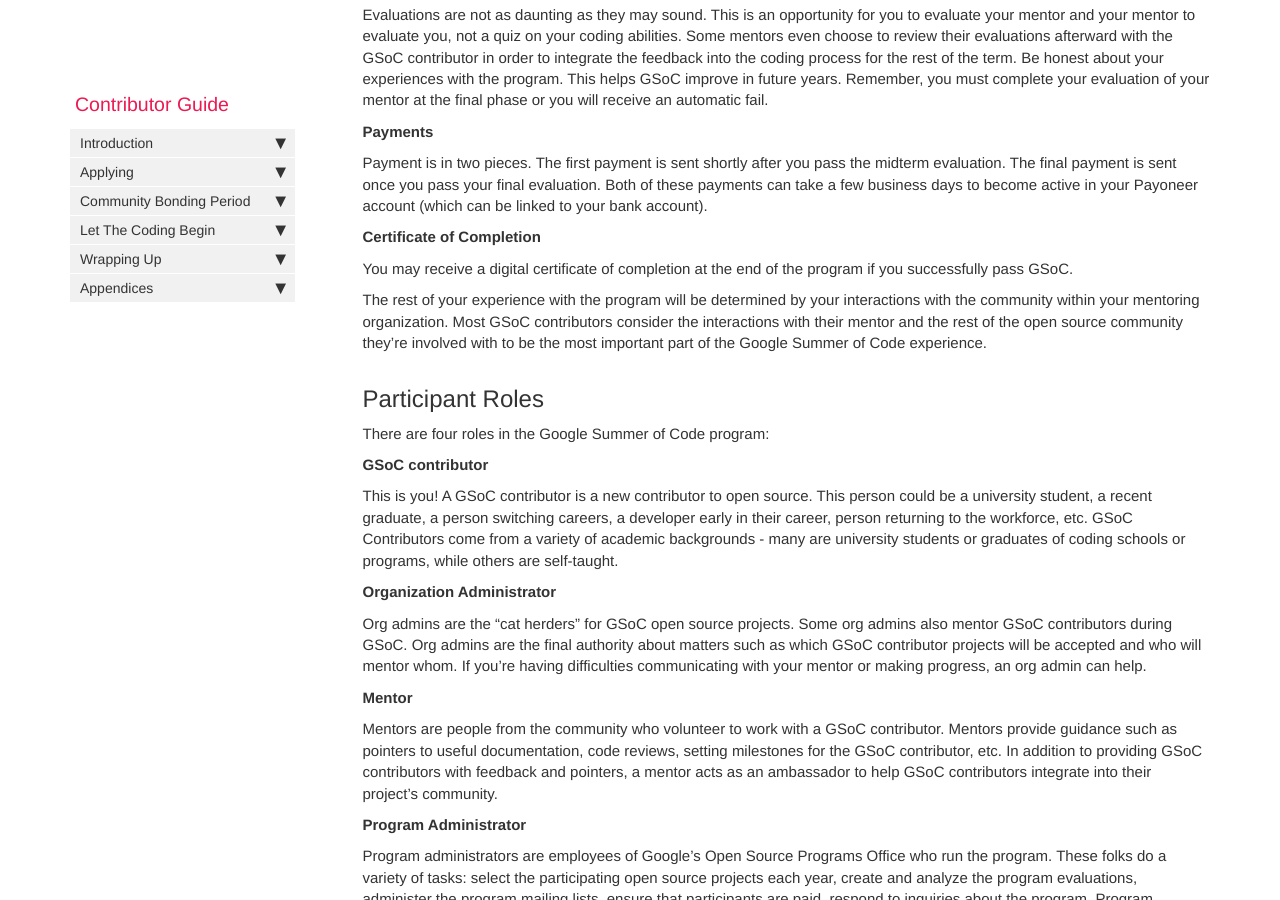
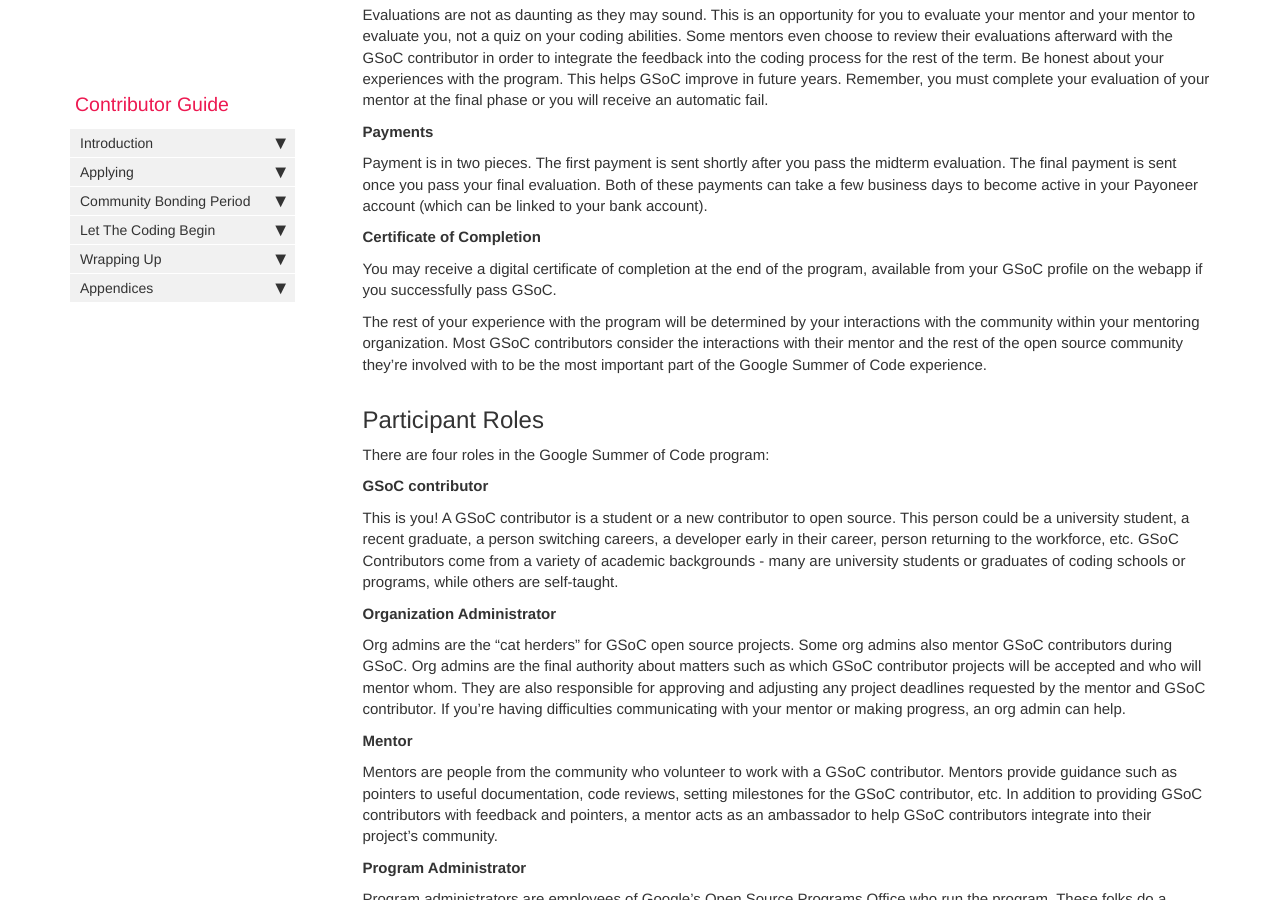
Before and after one commit to google/gsocguides, a Jekyll site: the page built from pages/student/08-how_gsoc_works.md, in a window 1280 px wide and 900 px high, scrolled down 368 px. Built offline with Jekyll 4.4.1, drawn with Linux system fonts in a browser that asks for light colours.

Commit message:
Update 08-how_gsoc_works.md
adjusting project deadlines note

```diff
--- a/pages/student/08-how_gsoc_works.md
+++ b/pages/student/08-how_gsoc_works.md
@@ -18,7 +18,7 @@ Payment is in two pieces. The first payment is sent shortly after you pass the m
 
 **Certificate of Completion**
 
-You may receive a digital certificate of completion at the end of the program if you successfully pass GSoC.
+You may receive a digital certificate of completion at the end of the program, available from your GSoC profile on the webapp if you successfully pass GSoC.
 
 The rest of your experience with the program will be determined by your interactions with the community within your mentoring organization. Most GSoC contributors consider the interactions with their mentor and the rest of the open source community they're involved with to be the most important part of the Google Summer of Code experience.
 
@@ -28,11 +28,11 @@ There are four roles in the Google Summer of Code program:
 
 **GSoC contributor**
 
-This is you! A GSoC contributor is a new contributor to open source. This person could be a university student, a recent graduate, a person switching careers, a developer early in their career, person returning to the workforce, etc. GSoC Contributors come from a variety of academic backgrounds - many are university students or graduates of coding schools or programs, while others are self-taught.
+This is you! A GSoC contributor is a student or a new contributor to open source. This person could be a university student, a recent graduate, a person switching careers, a developer early in their career, person returning to the workforce, etc. GSoC Contributors come from a variety of academic backgrounds - many are university students or graduates of coding schools or programs, while others are self-taught.
 
 **Organization Administrator**
 
-Org admins are the "cat herders" for GSoC open source projects. Some org admins also mentor GSoC contributors during GSoC. Org admins are the final authority about matters such as which GSoC contributor projects will be accepted and who will mentor whom. If you're having difficulties communicating with your mentor or making progress, an org admin can help.
+Org admins are the "cat herders" for GSoC open source projects. Some org admins also mentor GSoC contributors during GSoC. Org admins are the final authority about matters such as which GSoC contributor projects will be accepted and who will mentor whom. They are also responsible for approving and adjusting any project deadlines requested by the mentor and GSoC contributor. If you're having difficulties communicating with your mentor or making progress, an org admin can help.
 
 **Mentor**
 
```
